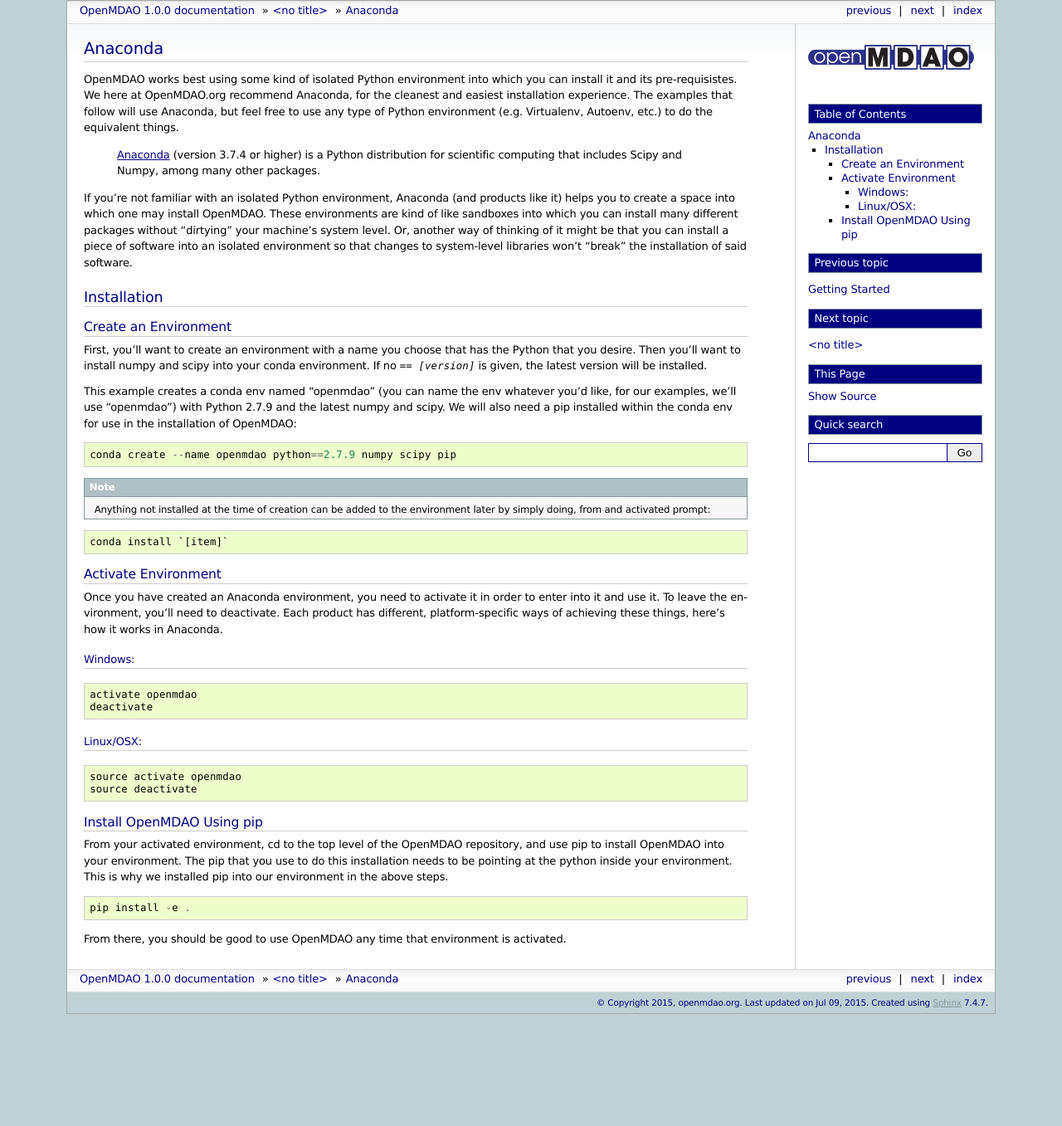
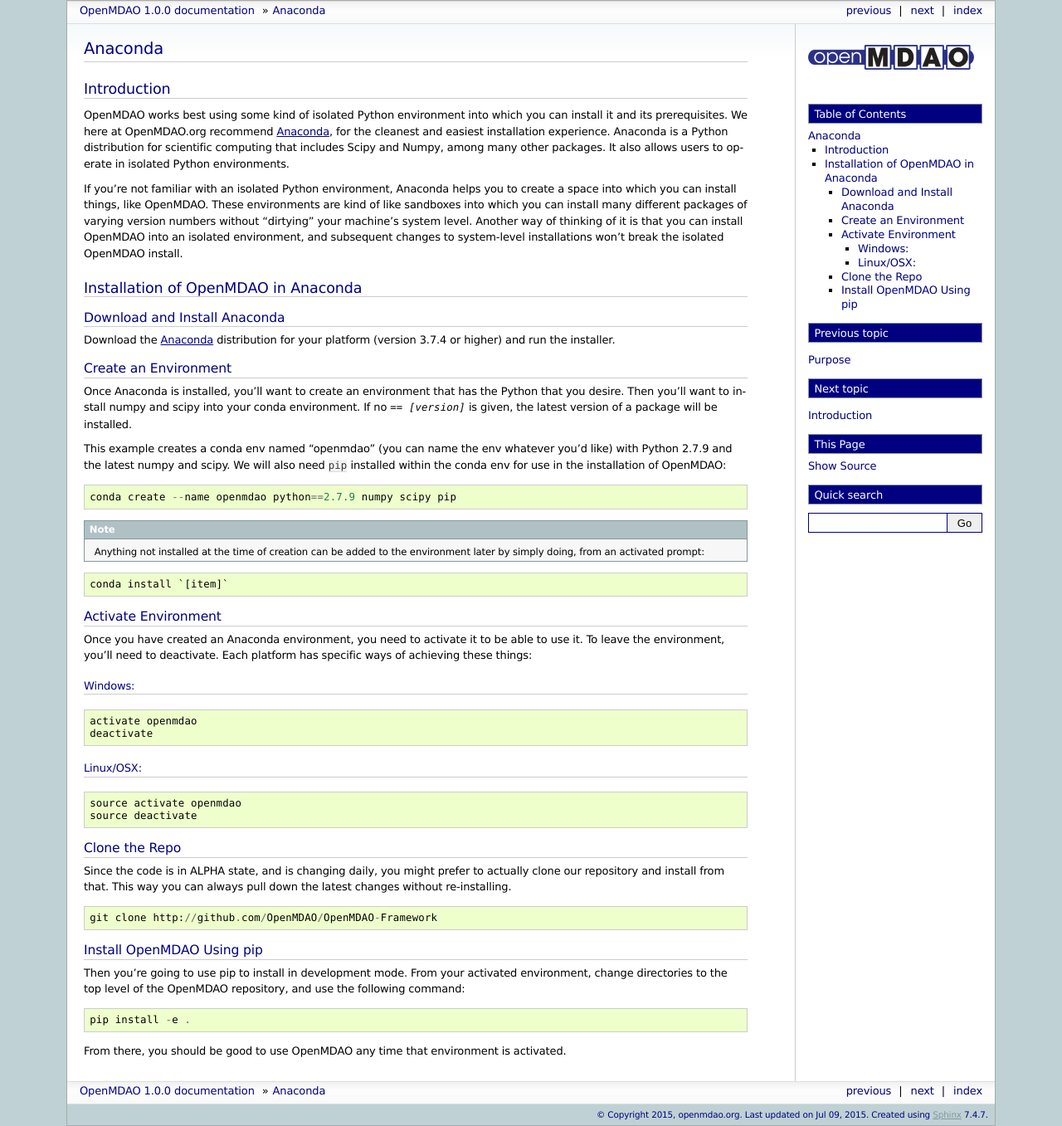
Before and after one commit to OpenMDAO/OpenMDAO1, a Sphinx documentation site: the page built from openmdao/docs/getting-started/anaconda.rst, in a window 1280 px wide. Shown: the whole page at 83% size. Built offline with Sphinx 7.4.7, drawn with Linux system fonts in a browser that asks for light colours; pages that are not in the unit, such as notebooks, are missing from menus; before the commit the page ends 1222 px from its top, so only the background shows below that.

Commit message:
changes to Anaconda installation guide

```diff
--- a/openmdao/docs/conversion-guide/index.rst
+++ b/openmdao/docs/conversion-guide/index.rst
@@ -1,8 +1,12 @@
 
 .. _Conversion-Guide:
 
+=========================
+Pre-1.0 Conversion Guide
+=========================
+
 .. toctree::
-   :maxdepth: 0
+   :maxdepth: 1
 
    intro.rst
    paraboloid.rst
--- a/openmdao/docs/getting-started/anaconda.rst
+++ b/openmdao/docs/getting-started/anaconda.rst
@@ -4,47 +4,50 @@
 Anaconda
 ========
 
+Introduction
+============
+
 OpenMDAO works best using some kind of isolated Python environment into which you can install it and
-its pre-requisistes. We here at OpenMDAO.org recommend Anaconda, for the cleanest and
-easiest installation experience.  The examples that follow will use Anaconda, but feel
-free to use any type of Python environment (e.g. Virtualenv, Autoenv, etc.) to do the equivalent
-things.
+its prerequisites. We here at OpenMDAO.org recommend Anaconda_, for the cleanest and
+easiest installation experience.  Anaconda is a Python distribution for scientific
+computing that includes Scipy and Numpy, among many other packages.  It also allows users to
+operate in isolated Python environments.
 
- Anaconda_  (version 3.7.4 or higher) is a Python distribution for scientific
- computing that includes Scipy and Numpy, among many other packages.
+If you're not familiar with an isolated Python environment, Anaconda
+helps you to create a space into which you can install things, like OpenMDAO.
+These environments are kind of like sandboxes into which you can install many different
+packages of varying version numbers without "dirtying" your machine's system level.
+Another way of thinking of it is that you can install OpenMDAO into an isolated environment, and
+subsequent changes to system-level installations won't break the isolated OpenMDAO install.
+
+
+Installation of OpenMDAO in Anaconda
+====================================
+
+Download and Install Anaconda
++++++++++++++++++++++++++++
+
+Download the Anaconda_ distribution for your platform (version 3.7.4 or higher) and run the installer.
 
 .. _Anaconda: http://continuum.io/downloads
-
-
-If you're not familiar with an isolated Python environment, Anaconda (and products like
-it) helps you to create a space into which one may install OpenMDAO.
-These environments are kind of like sandboxes into which you can install many different
-packages without "dirtying" your machine's system level.  Or, another way of thinking of it
-might be that you can install a piece of software into an isolated environment so
-that changes to system-level libraries won't "break" the installation of said software.
-
-
-Installation
-============
 
 Create an Environment
 +++++++++++++++++++++
 
-First, you'll want to create an environment with a name you choose that has the Python that
+Once Anaconda is installed, you'll want to create an environment that has the Python that
 you desire.  Then you'll want to install numpy and scipy into your conda environment.
-If no `== [version]` is given, the latest version will be installed.
+If no `== [version]` is given, the latest version of a package will be installed.
 
 This example creates a conda env named "openmdao" (you can name the env whatever you'd
-like, for our examples, we'll use "openmdao") with Python 2.7.9 and the latest
-numpy and scipy. We will also need a pip installed within the conda env for use
-in the installation of OpenMDAO:
+like) with Python 2.7.9 and the latest numpy and scipy. We will also need ``pip``
+installed within the conda env for use in the installation of OpenMDAO:
 
 ::
 
     conda create --name openmdao python==2.7.9 numpy scipy pip
 
 
-.. note:: Anything not installed at the time of creation can be added to the environment later by simply doing, from and activated prompt:
+.. note:: Anything not installed at the time of creation can be added to the environment later by simply doing, from an activated prompt:
 
 ::
 
@@ -54,9 +57,9 @@ Activate Environment
 ++++++++++++++++++++
 
 Once you have created an Anaconda environment, you need to activate it
-in order to enter into it and use it. To leave the environment, you'll need to
-deactivate.  Each product has different, platform-specific ways of achieving these
-things, here's how it works in Anaconda.
+to be able to use it. To leave the environment, you'll need to
+deactivate.  Each platform has specific ways of achieving these
+things:
 
 Windows:
 &&&&&&&&
@@ -73,17 +76,26 @@ Linux/OSX:
     source deactivate
 
 
+Clone the Repo
+++++++++++++++
+
+Since the code is in ALPHA state, and is changing daily, you might prefer to actually
+clone our repository and install from that. This way you can always pull down the latest
+changes without re-installing.
+
+::
+
+    git clone http://github.com/OpenMDAO/OpenMDAO-Framework
+
+
 Install OpenMDAO Using pip
 ++++++++++++++++++++++++++
 
-From your activated environment, cd to the top level of the OpenMDAO repository,
-and use pip to install OpenMDAO into your environment.  The pip that you use
-to do this installation needs to be pointing at the python inside your environment.
-This is why we installed pip into our environment in the above steps.
+Then you're going to use pip to install in development mode. From your activated environment,
+change directories to the top level of the OpenMDAO repository, and use the following command:
 
 ::
 
     pip install -e .
 
-
 From there, you should be good to use OpenMDAO any time that environment is activated.
--- a/openmdao/docs/getting-started/index.rst
+++ b/openmdao/docs/getting-started/index.rst
@@ -2,7 +2,7 @@
 .. _Getting-Started:
 
 .. toctree::
-   :maxdepth: 0
+   :maxdepth: 1
 
    install.rst
    anaconda.rst
--- a/openmdao/docs/getting-started/install.rst
+++ b/openmdao/docs/getting-started/install.rst
@@ -1,6 +1,3 @@
-###############
-Getting Started
-###############
 
 .. warning::
 
@@ -20,13 +17,13 @@ see the OpenMDAO User's Guide. (link)
 =====
 TL;DR
 =====
-Install Python via `Anaconda <http://continuum.io/downloads>`_., then:
+Install Python via `Anaconda <http://continuum.io/downloads>`_, then:
 
 ::
 
     pip install git+http://github.com/OpenMDAO/OpenMDAO.git@master
 
-This will at least get you started, but you should read the rest of this guide...
+This will at least get you started, but you should read the rest of this guide--
 we worked really hard on it!
 
 =================
@@ -110,7 +107,9 @@ Numpy and Scipy.
 .. note::
 
     If you want a bundled Python installation that has all our prerequisites
-    included, try Anaconda_.  (This is the way the OpenMDAO developers do it.)
+    included, try Anaconda_.  (This is the way the OpenMDAO developers `do it`_.)
+
+    .. _do it: anaconda.html
 
 Python
 ++++++
--- a/openmdao/docs/index.rst
+++ b/openmdao/docs/index.rst
@@ -12,7 +12,8 @@ Getting Started
 .. toctree::
    :maxdepth: 1
 
-   getting-started/index.rst
+   getting-started/install.rst
+   getting-started/anaconda.rst
 
 ==========
 User Guide
```
Also changed, not shown: other parts of openmdao/docs/getting-started/install.rst (+3 -3 lines), other parts of openmdao/docs/index.rst (+9 -2 lines).
